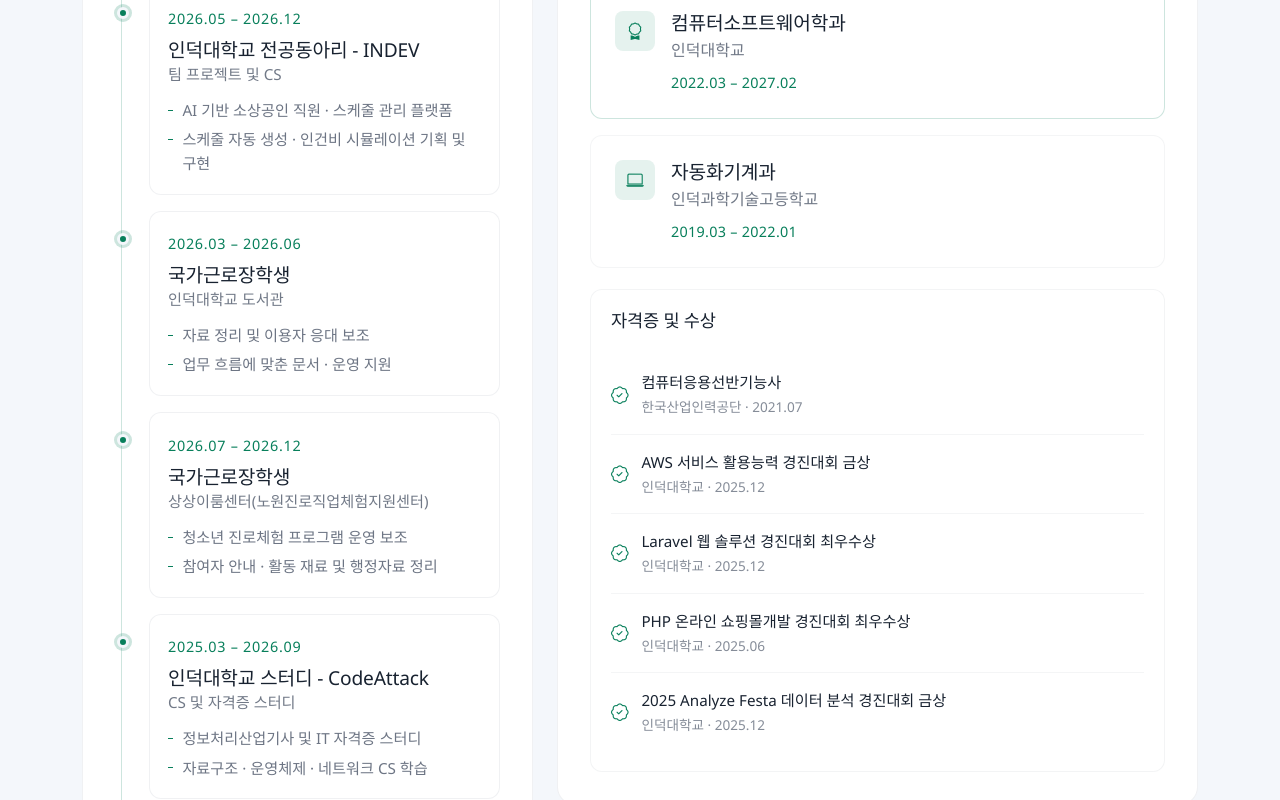
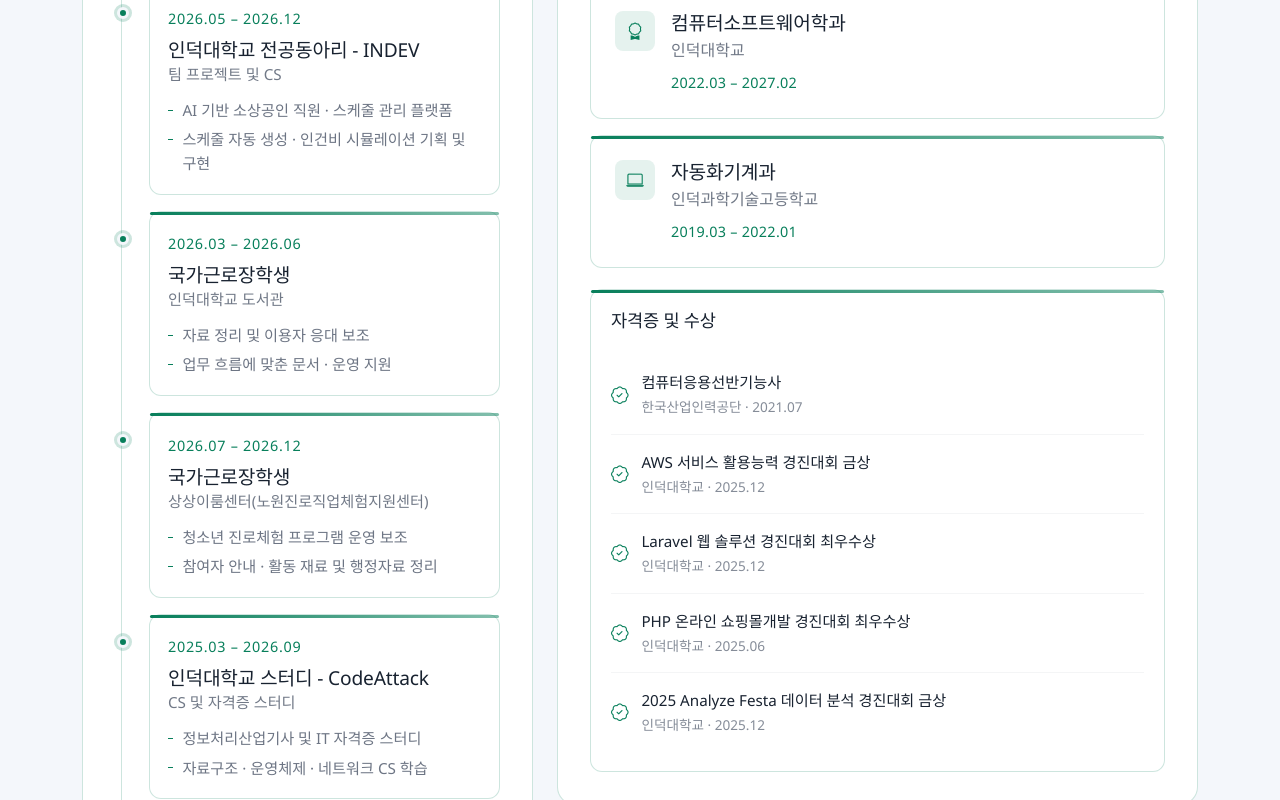
Before and after one commit to allen8524/allen8524.github.io, a React (Vite) app: page /#/ in a window 1280 px wide. Shown: the part 3000-3800 px from the top of the page. Built offline with nearby package versions, Linux system fonts and the light colour scheme.

Commit message:
Unify resume card borders with green gradient accents

```diff
--- a/assets/css/main.css
+++ b/assets/css/main.css
@@ -1274,7 +1274,7 @@ section,
 .resume .resume-panel {
   width: 100%;
   border-radius: 18px;
-  border: 1px solid color-mix(in srgb, var(--default-color), transparent 93%);
+  border: 1px solid color-mix(in srgb, var(--accent-color), transparent 80%);
   background: color-mix(in srgb, var(--surface-color), transparent 6%);
   padding: 2rem;
 }
@@ -1371,7 +1371,7 @@ section,
   margin-bottom: 1rem;
   padding: 1.2rem 1.25rem 1.15rem 1.1rem;
   border-radius: 12px;
-  border: 1px solid color-mix(in srgb, var(--default-color), transparent 93%);
+  border: 1px solid color-mix(in srgb, var(--accent-color), transparent 80%);
   background: color-mix(in srgb, var(--surface-color), transparent 8%);
 }
 
@@ -1431,7 +1431,7 @@ section,
   padding: 1.5rem;
   margin-bottom: 1rem;
   transition: all 0.3s ease;
-  border: 1px solid color-mix(in srgb, var(--default-color), transparent 95%);
+  border: 1px solid color-mix(in srgb, var(--accent-color), transparent 80%);
 }
 
 .resume .education-skills .education-grid .education-card.primary {
@@ -1525,7 +1525,7 @@ section,
   margin-top: 1.35rem;
   padding: 1.25rem;
   border-radius: 12px;
-  border: 1px solid color-mix(in srgb, var(--default-color), transparent 94%);
+  border: 1px solid color-mix(in srgb, var(--accent-color), transparent 80%);
   background: color-mix(in srgb, var(--surface-color), transparent 10%);
 }
 
--- a/src/styles/app.css
+++ b/src/styles/app.css
@@ -120,6 +120,22 @@ a {
   .index-page .section-title {
     padding-bottom: 28px;
   }
+}
+
+.resume :is(.resume-panel, .timeline-item, .education-card, .certification-section) {
+  position: relative;
+}
+
+.resume :is(.resume-panel, .timeline-item, .education-card, .certification-section)::before {
+  content: "";
+  position: absolute;
+  top: 0;
+  left: 0;
+  right: 0;
+  height: 3px;
+  border-radius: inherit;
+  background: linear-gradient(90deg, var(--accent-color), color-mix(in srgb, var(--accent-color), transparent 50%));
+  pointer-events: none;
 }
 
 .services {
```
